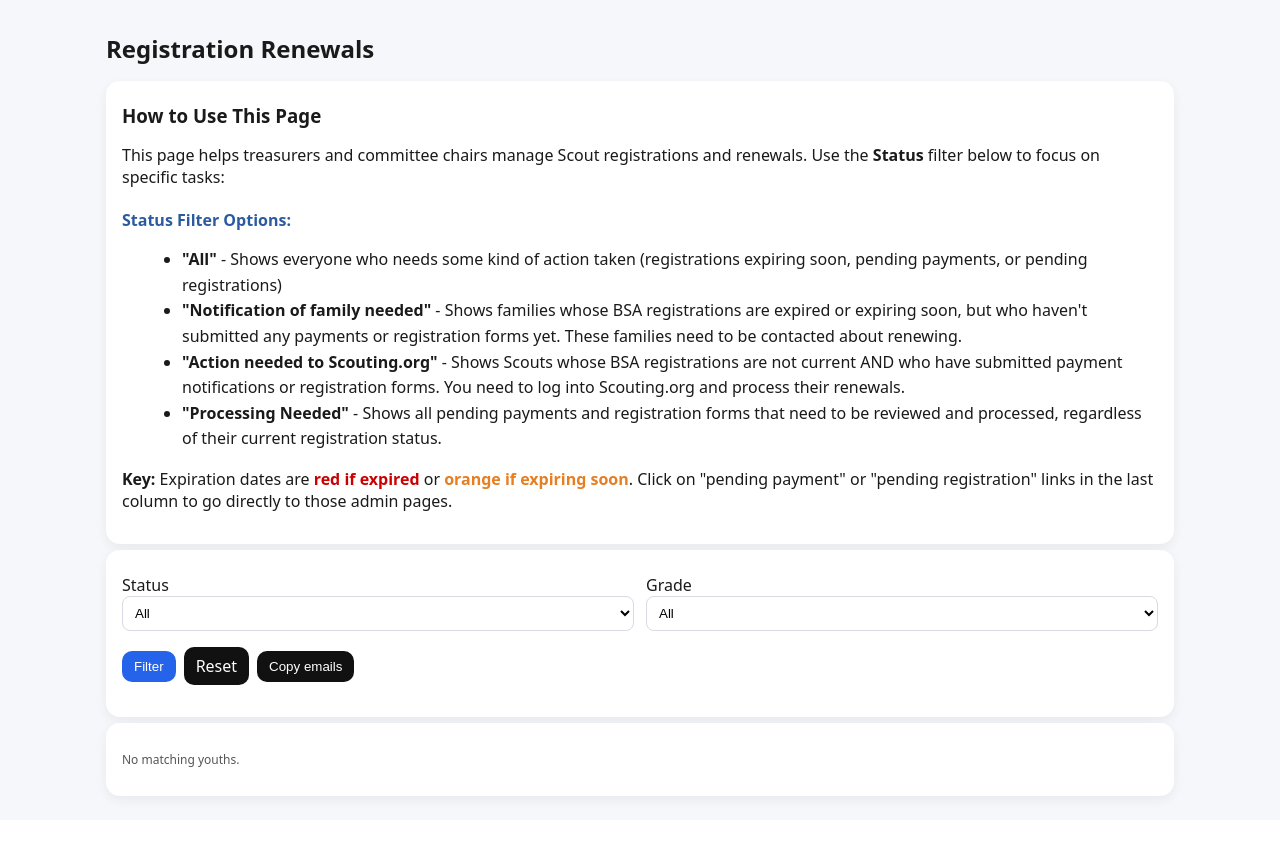
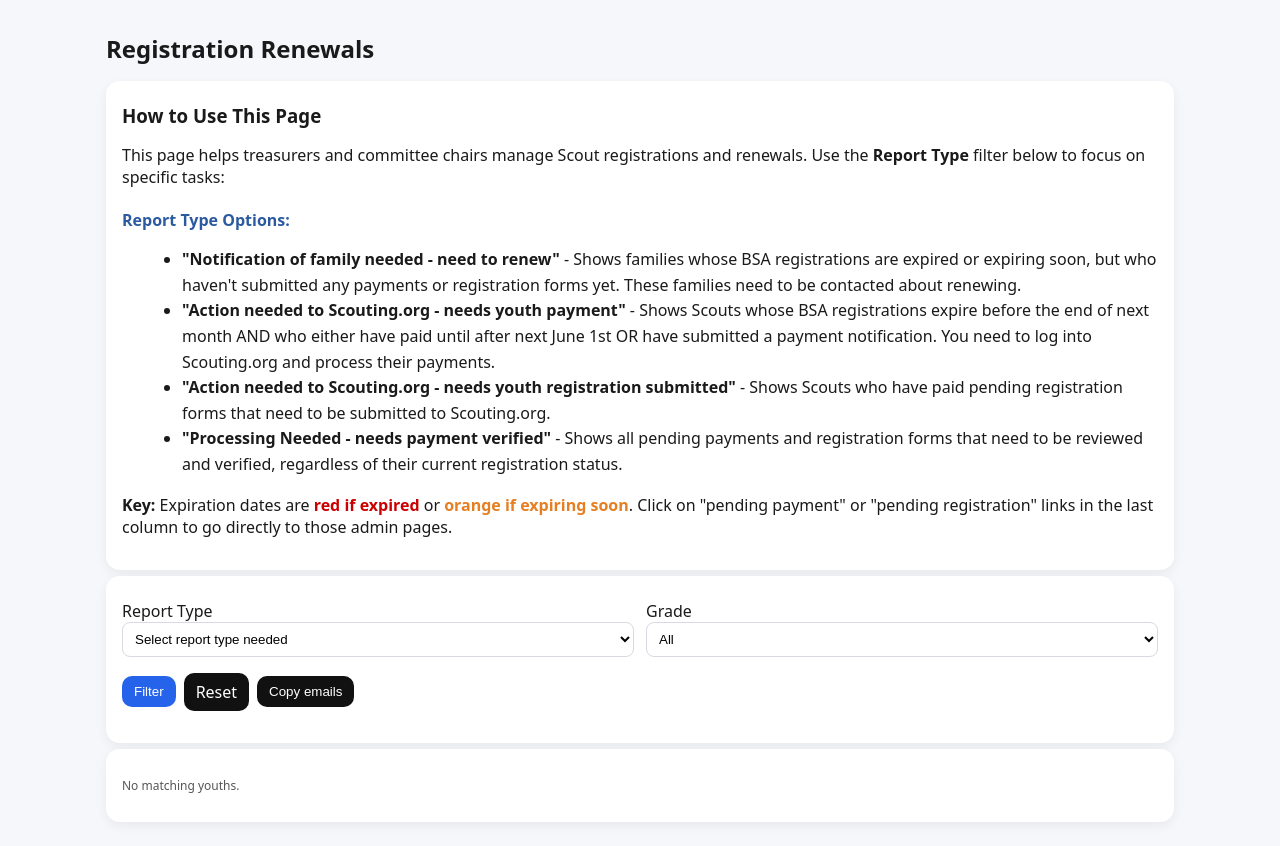
Before and after one commit to brianjrosenthal/scoutroster, a PHP site: page /admin/registration_renewals.php in a window 1280 px wide. Shown: the part 74-920 px from the top of the page. Before the commit the page ends 878 px from the top, so only its background shows below. Run offline with PHP 8.4, Linux system fonts and the light colour scheme; the visitor is signed in with stand-in values (Sample User, id 1); data comes from the database, SQL or seed files in the repository; tables that the repository leaves empty hold one stand-in row (values such as "Sample post"); some libraries are stand-ins or nearby versions.

Commit message:
retool registration renewal page

```diff
--- a/admin/registration_renewals.php
+++ b/admin/registration_renewals.php
@@ -16,8 +16,8 @@ if (!\UserManagement::isApprover((int)($me['id'] ?? 0))) {
 function hq($s){ return htmlspecialchars($s ?? '', ENT_QUOTES, 'UTF-8'); }
 
 // Inputs
-$status = trim((string)($_GET['status'] ?? 'all')); // all|notification_needed|action_needed|processing_needed
-if (!in_array($status, ['all','notification_needed','action_needed','processing_needed'], true)) { $status = 'all'; }
+$status = trim((string)($_GET['status'] ?? '')); // ''|notification_needed|action_needed_payment|action_needed_registration|processing_needed
+if (!in_array($status, ['','notification_needed','action_needed_payment','action_needed_registration','processing_needed'], true)) { $status = ''; }
 
 $gLabel = trim((string)($_GET['g'] ?? '')); // Grade filter: K,0..5
 $g = $gLabel !== '' ? GradeCalculator::parseGradeLabel($gLabel) : null;
@@ -82,15 +82,15 @@ header_html('Registration Renewals');
 
 <div class="card">
   <h3>How to Use This Page</h3>
-  <p>This page helps treasurers and committee chairs manage Scout registrations and renewals. Use the <strong>Status</strong> filter below to focus on specific tasks:</p>
+  <p>This page helps treasurers and committee chairs manage Scout registrations and renewals. Use the <strong>Report Type</strong> filter below to focus on specific tasks:</p>
 
   <div style="margin: 16px 0;">
-    <h4 style="margin-bottom: 8px; color: #2c5aa0;">Status Filter Options:</h4>
+    <h4 style="margin-bottom: 8px; color: #2c5aa0;">Report Type Options:</h4>
     <ul style="margin-left: 20px; line-height: 1.6;">
-      <li><strong>"All"</strong> - Shows everyone who needs some kind of action taken (registrations expiring soon, pending payments, or pending registrations)</li>
-      <li><strong>"Notification of family needed"</strong> - Shows families whose BSA registrations are expired or expiring soon, but who haven't submitted any payments or registration forms yet. These families need to be contacted about renewing.</li>
-      <li><strong>"Action needed to Scouting.org"</strong> - Shows Scouts whose BSA registrations are not current AND who have submitted payment notifications or registration forms. You need to log into Scouting.org and process their renewals.</li>
-      <li><strong>"Processing Needed"</strong> - Shows all pending payments and registration forms that need to be reviewed and processed, regardless of their current registration status.</li>
+      <li><strong>"Notification of family needed - need to renew"</strong> - Shows families whose BSA registrations are expired or expiring soon, but who haven't submitted any payments or registration forms yet. These families need to be contacted about renewing.</li>
+      <li><strong>"Action needed to Scouting.org - needs youth payment"</strong> - Shows Scouts whose BSA registrations expire before the end of next month AND who either have paid until after next June 1st OR have submitted a payment notification. You need to log into Scouting.org and process their payments.</li>
+      <li><strong>"Action needed to Scouting.org - needs youth registration submitted"</strong> - Shows Scouts who have paid pending registration forms that need to be submitted to Scouting.org.</li>
+      <li><strong>"Processing Needed - needs payment verified"</strong> - Shows all pending payments and registration forms that need to be reviewed and verified, regardless of their current registration status.</li>
     </ul>
   </div>
 
@@ -100,12 +100,13 @@ header_html('Registration Renewals');
 <div class="card">
   <form id="filterForm" method="get" class="stack">
     <div class="grid" style="grid-template-columns:repeat(auto-fit,minmax(220px,1fr));gap:12px;">
-      <label>Status
+      <label>Report Type
         <select name="status">
-          <option value="all" <?= $status === 'all' ? 'selected' : '' ?>>All</option>
-          <option value="notification_needed" <?= $status === 'notification_needed' ? 'selected' : '' ?>>Notification of family needed</option>
-          <option value="action_needed" <?= $status === 'action_needed' ? 'selected' : '' ?>>Action needed to Scouting.org</option>
-          <option value="processing_needed" <?= $status === 'processing_needed' ? 'selected' : '' ?>>Processing Needed</option>
+          <option value="" <?= $status === '' ? 'selected' : '' ?>>Select report type needed</option>
+          <option value="notification_needed" <?= $status === 'notification_needed' ? 'selected' : '' ?>>Notification of family needed - need to renew</option>
+          <option value="action_needed_payment" <?= $status === 'action_needed_payment' ? 'selected' : '' ?>>Action needed to Scouting.org - needs youth payment</option>
+          <option value="action_needed_registration" <?= $status === 'action_needed_registration' ? 'selected' : '' ?>>Action needed to Scouting.org - needs youth registration submitted</option>
+          <option value="processing_needed" <?= $status === 'processing_needed' ? 'selected' : '' ?>>Processing Needed - needs payment verified</option>
         </select>
       </label>
       <label>Grade
--- a/lib/YouthManagement.php
+++ b/lib/YouthManagement.php
@@ -521,14 +521,14 @@ class YouthManagement {
    * List youths needing registration action, optionally filtered by status and grade.
    * New comprehensive logic for registration renewals dashboard.
    * filters:
-   *   - status: 'all' | 'notification_needed' | 'action_needed' | 'processing_needed' (default 'all')
+   *   - status: '' | 'notification_needed' | 'action_needed_payment' | 'action_needed_registration' | 'processing_needed' (default '')
    *   - grade_label: 'K','1',..'5' (optional)
    *   - grade: int (0..5) alternative to grade_label
    */
   public static function listForRenewals(UserContext $ctx, array $filters = []): array {
     self::assertLogin($ctx);
 
-    $status = isset($filters['status']) ? trim((string)$filters['status']) : 'all';
+    $status = isset($filters['status']) ? trim((string)$filters['status']) : '';
     $gradeLabel = isset($filters['grade_label']) ? (string)$filters['grade_label'] : '';
     $grade = null;
     if ($gradeLabel !== '') {
@@ -542,10 +542,14 @@ class YouthManagement {
     // If it's September 15th, we want to show registrations expiring before November 1st
     $nextMonthEnd = date('Y-m-d', strtotime('last day of next month'));
 
+    // Calculate next June 1st for registration year boundary
+    $nextJune1 = date('Y-m-d', strtotime('next June 1'));
+
     $params = [];
 
     // Build different queries based on status filter
     if ($status === 'processing_needed') {
+      // Processing Needed - needs payment verified
       // Show youth WITH pending payments or registrations (regardless of registration status)
       $sql = "SELECT y.id, y.first_name, y.last_name, y.preferred_name, y.suffix, y.class_of,
                      y.bsa_registration_number, y.bsa_registration_expires_date, y.date_paid_until,
@@ -565,8 +569,10 @@ class YouthManagement {
                 -- Include youth WITH pending payments or registrations
                 AND (pn.id IS NOT NULL OR pr.id IS NOT NULL)";
       $params[] = $nextMonthEnd;
-    } elseif ($status === 'action_needed') {
-      // Show youth with expired/expiring registrations AND pending actions
+    } elseif ($status === 'action_needed_payment') {
+      // Action needed to Scouting.org - needs youth payment
+      // Show youth whose BSA registration expires before next month end
+      // AND they either have paid until after next June 1st OR have a pending payment notification
       $sql = "SELECT y.id, y.first_name, y.last_name, y.preferred_name, y.suffix, y.class_of,
                      y.bsa_registration_number, y.bsa_registration_expires_date, y.date_paid_until,
                      CASE WHEN pn.id IS NOT NULL THEN 1 ELSE 0 END as has_pending_payment,
@@ -582,15 +588,34 @@ class YouthManagement {
               LEFT JOIN pending_registrations pr ON pr.youth_id = y.id AND pr.status = 'new'
               WHERE y.left_troop = 0
                 AND y.sibling = 0
-                -- Include youth WITH pending actions
-                AND (pn.id IS NOT NULL OR pr.id IS NOT NULL)
-                -- AND registration is not current
-                AND (y.bsa_registration_number IS NULL OR y.bsa_registration_number = ''
-                     OR y.bsa_registration_expires_date IS NULL
-                     OR y.bsa_registration_expires_date <= ?)";
+                AND y.bsa_registration_expires_date < ?
+                AND (y.date_paid_until > ? OR pn.id IS NOT NULL)";
       $params[] = $nextMonthEnd;
       $params[] = $nextMonthEnd;
+      $params[] = $nextJune1;
+    } elseif ($status === 'action_needed_registration') {
+      // Action needed to Scouting.org - needs youth registration submitted
+      // Show youth with paid pending registrations that haven't been processed yet
+      $sql = "SELECT y.id, y.first_name, y.last_name, y.preferred_name, y.suffix, y.class_of,
+                     y.bsa_registration_number, y.bsa_registration_expires_date, y.date_paid_until,
+                     CASE WHEN pn.id IS NOT NULL THEN 1 ELSE 0 END as has_pending_payment,
+                     CASE WHEN pr.id IS NOT NULL THEN 1 ELSE 0 END as has_pending_registration,
+                     CASE
+                       WHEN y.bsa_registration_expires_date IS NULL THEN 0
+                       WHEN y.bsa_registration_expires_date < CURDATE() THEN 1  -- expired
+                       WHEN y.bsa_registration_expires_date <= ? THEN 2  -- expiring soon
+                       ELSE 0  -- current
+                     END as expiration_status
+              FROM youth y
+              LEFT JOIN payment_notifications_from_users pn ON pn.youth_id = y.id AND pn.status = 'new'
+              INNER JOIN pending_registrations pr ON pr.youth_id = y.id
+                AND pr.status = 'new'
+                AND pr.payment_status = 'paid'
+              WHERE y.left_troop = 0
+                AND y.sibling = 0";
+      $params[] = $nextMonthEnd;
     } elseif ($status === 'notification_needed') {
+      // Notification of family needed - need to renew
       // Show youth WITHOUT pending actions who need registration renewal
       $sql = "SELECT y.id, y.first_name, y.last_name, y.preferred_name, y.suffix, y.class_of,
                      y.bsa_registration_number, y.bsa_registration_expires_date, y.date_paid_until,
@@ -621,40 +646,14 @@ class YouthManagement {
       $params[] = $nextMonthEnd;
       $params[] = $nextMonthEnd;
     } else {
-      // 'all' - show all youth who need some kind of action
+      // Default: return empty result set
       $sql = "SELECT y.id, y.first_name, y.last_name, y.preferred_name, y.suffix, y.class_of,
                      y.bsa_registration_number, y.bsa_registration_expires_date, y.date_paid_until,
-                     CASE WHEN pn.id IS NOT NULL THEN 1 ELSE 0 END as has_pending_payment,
-                     CASE WHEN pr.id IS NOT NULL THEN 1 ELSE 0 END as has_pending_registration,
-                     CASE
-                       WHEN y.bsa_registration_expires_date IS NULL THEN 0
-                       WHEN y.bsa_registration_expires_date < CURDATE() THEN 1  -- expired
-                       WHEN y.bsa_registration_expires_date <= ? THEN 2  -- expiring soon
-                       ELSE 0  -- current
-                     END as expiration_status
+                     0 as has_pending_payment,
+                     0 as has_pending_registration,
+                     0 as expiration_status
               FROM youth y
-              LEFT JOIN payment_notifications_from_users pn ON pn.youth_id = y.id AND pn.status = 'new'
-              LEFT JOIN pending_registrations pr ON pr.youth_id = y.id AND pr.status = 'new'
-              WHERE y.left_troop = 0
-                AND y.sibling = 0
-                AND (
-                  -- Has pending actions
-                  pn.id IS NOT NULL OR pr.id IS NOT NULL
-                  -- OR needs notification (no pending actions but registration needs renewal)
-                  OR (
-                    pn.id IS NULL AND pr.id IS NULL
-                    AND (
-                      -- Has BSA ID and expires before end of next month OR is expired
-                      (y.bsa_registration_number IS NOT NULL AND y.bsa_registration_number <> ''
-                       AND (y.bsa_registration_expires_date IS NULL OR y.bsa_registration_expires_date <= ?))
-                      -- OR has BSA ID but hasn't paid dues (regardless of registration expiration)
-                      OR (y.bsa_registration_number IS NOT NULL AND y.bsa_registration_number <> ''
-                          AND (y.date_paid_until IS NULL OR y.date_paid_until < CURDATE()))
-                    )
-                  )
-                )";
-      $params[] = $nextMonthEnd;
-      $params[] = $nextMonthEnd;
+              WHERE 1=0";
     }
 
     if ($grade !== null) {
```
